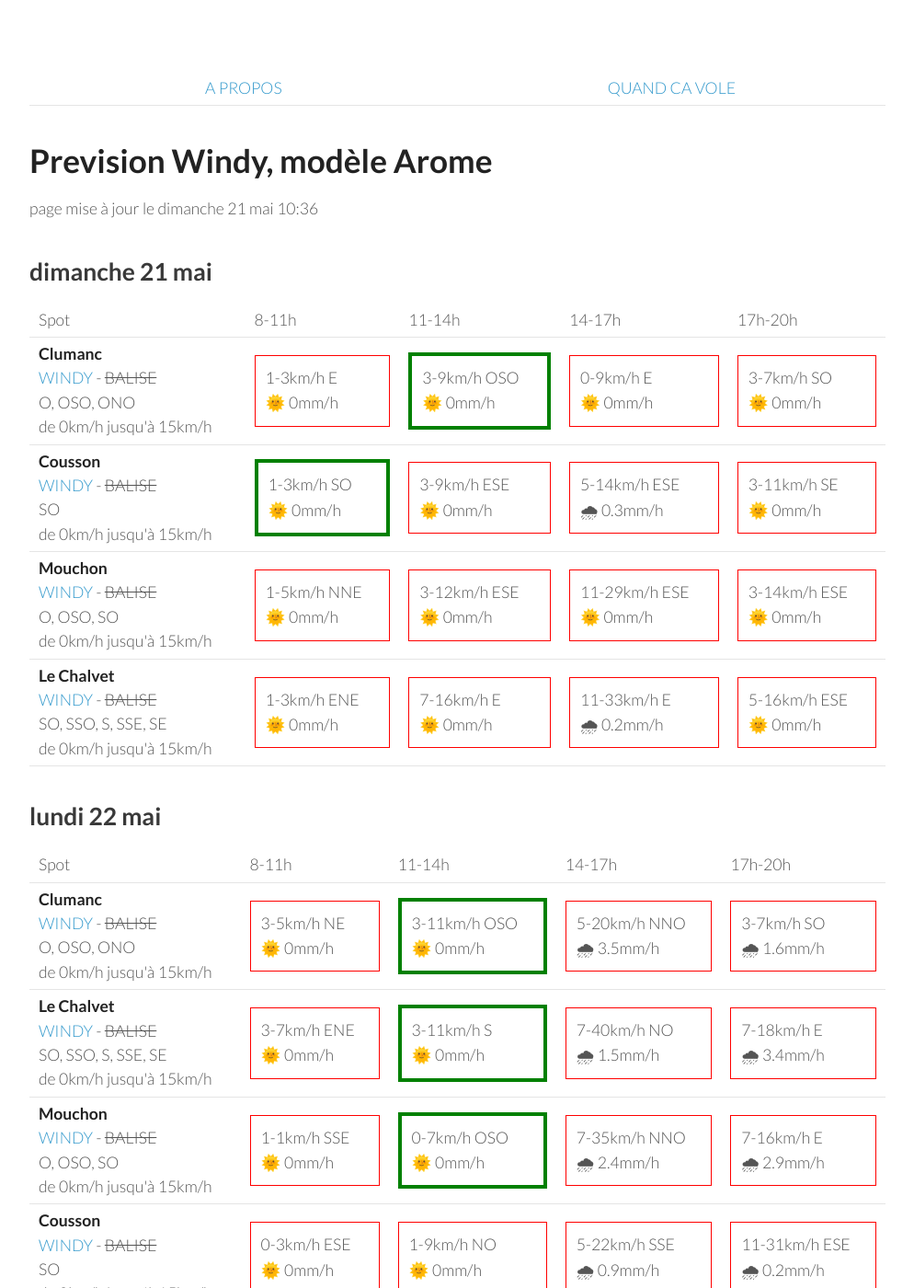
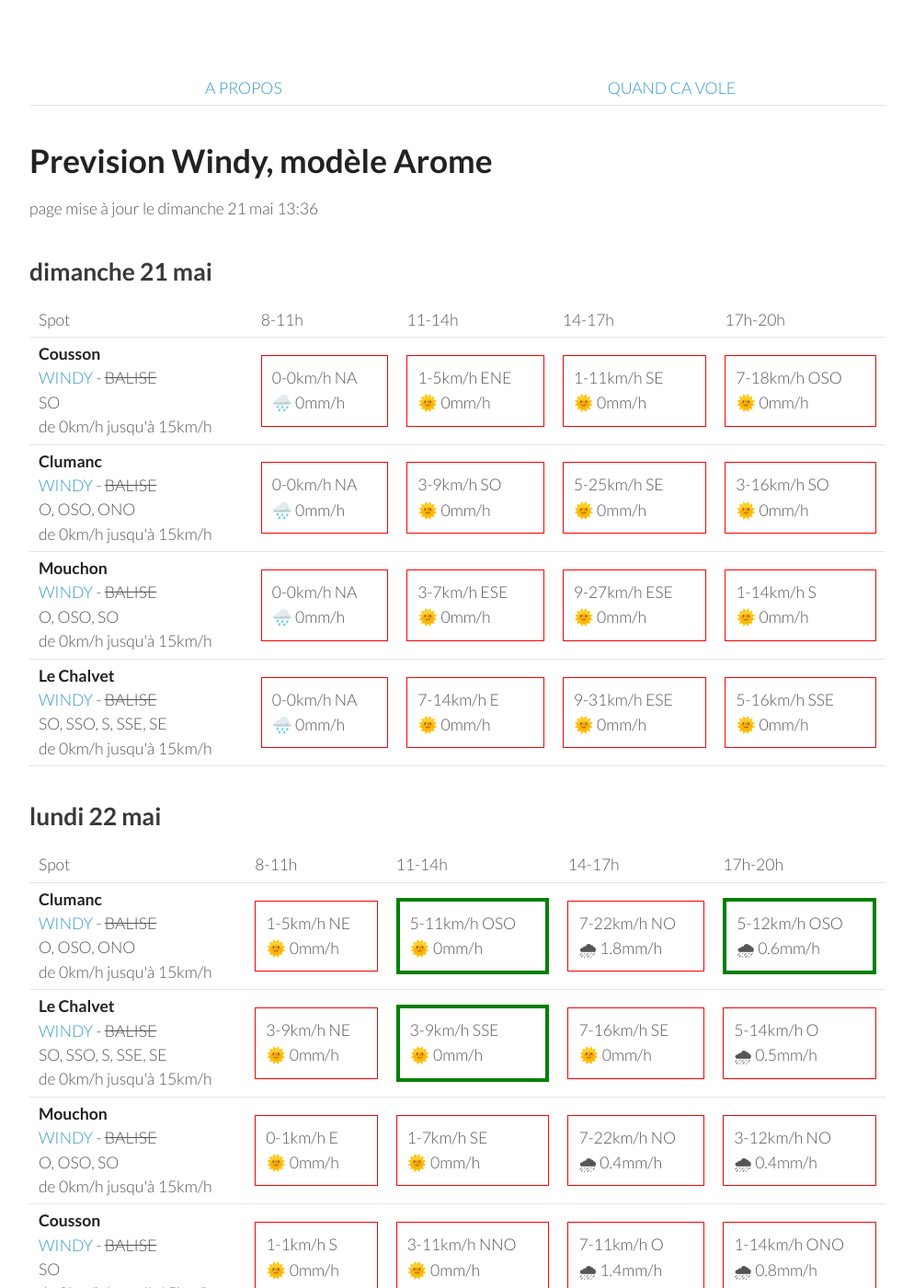
Before and after one commit to parapente-dans-le-nord/parapente-dans-le-nord.github.io, a Jekyll site: the page built from saint_andre.markdown, in a window 1280 px wide and 1400 px high. Shown: the whole window at 92% size, without its empty margins (26-1020 px from the left). Built offline with Jekyll 4.4.1, drawn with Linux system fonts in a browser that asks for light colours.

Commit message:
update index.markdown

```diff
--- a/saint_andre.markdown
+++ b/saint_andre.markdown
@@ -7,7 +7,7 @@ title:  "Tous les spots"
 {: .links}
 
 # Prevision Windy, modèle Arome
-page mise à jour le dimanche 21 mai 10:36
+page mise à jour le dimanche 21 mai 13:36
 
 ## dimanche 21 mai
 
@@ -22,43 +22,39 @@ page mise à jour le dimanche 21 mai 10:36
       <td>17h-20h</td>
     </tr>
 <tr>
-        <td><strong>Clumanc</strong><br><a href="https://windy.com/44.027/6.402?43.914,6.403,10,m:eSxaglP">WINDY</a> - <span class="no-balise"> BALISE </span><br> <span class="vent-favorable">O, OSO, ONO</span><br><span class="force-vent">de 0km/h jusqu'à 15km/h</span> </td>
+        <td><strong>Cousson</strong><br><a href="https://windy.com/44.054/6.240?43.940,6.241,10,m:eSAaglz">WINDY</a> - <span class="no-balise"> BALISE </span><br> <span class="vent-favorable">SO</span><br><span class="force-vent">de 0km/h jusqu'à 15km/h</span> </td>
 
-            <td><div class="not-flyable"><p>1-3km/h E</p><p>🌞 0mm/h</p></div></td>
-            <td><div class="flyable"><p>3-9km/h OSO</p><p>🌞 0mm/h</p></div></td>
-            <td><div class="not-flyable"><p>0-9km/h E</p><p>🌞 0mm/h</p></div></td>
-            <td><div class="not-flyable"><p>3-7km/h SO</p><p>🌞 0mm/h</p></div></td>
-
+            <td><div class="not-flyable"><p>0-0km/h NA</p><p>🌧️ 0mm/h</p></div></td>
+            <td><div class="not-flyable"><p>1-5km/h ENE</p><p>🌞 0mm/h</p></div></td>
+            <td><div class="not-flyable"><p>1-11km/h SE</p><p>🌞 0mm/h</p></div></td>
+            <td><div class="not-flyable"><p>7-18km/h OSO</p><p>🌞 0mm/h</p></div></td>
 
     </tr>
 <tr>
-        <td><strong>Cousson</strong><br><a href="https://windy.com/44.054/6.240?43.940,6.241,10,m:eSAaglz">WINDY</a> - <span class="no-balise"> BALISE </span><br> <span class="vent-favorable">SO</span><br><span class="force-vent">de 0km/h jusqu'à 15km/h</span> </td>
+        <td><strong>Clumanc</strong><br><a href="https://windy.com/44.027/6.402?43.914,6.403,10,m:eSxaglP">WINDY</a> - <span class="no-balise"> BALISE </span><br> <span class="vent-favorable">O, OSO, ONO</span><br><span class="force-vent">de 0km/h jusqu'à 15km/h</span> </td>
 
-            <td><div class="flyable"><p>1-3km/h SO</p><p>🌞 0mm/h</p></div></td>
-            <td><div class="not-flyable"><p>3-9km/h ESE</p><p>🌞 0mm/h</p></div></td>
-            <td><div class="not-flyable"><p>5-14km/h ESE</p><p>🌧 0.3mm/h</p></div></td>
-            <td><div class="not-flyable"><p>3-11km/h SE</p><p>🌞 0mm/h</p></div></td>
-
+            <td><div class="not-flyable"><p>0-0km/h NA</p><p>🌧️ 0mm/h</p></div></td>
+            <td><div class="not-flyable"><p>3-9km/h SO</p><p>🌞 0mm/h</p></div></td>
+            <td><div class="not-flyable"><p>5-25km/h SE</p><p>🌞 0mm/h</p></div></td>
+            <td><div class="not-flyable"><p>3-16km/h SO</p><p>🌞 0mm/h</p></div></td>
 
     </tr>
 <tr>
         <td><strong>Mouchon</strong><br><a href="https://windy.com/43.992/6.424?43.878,6.425,10,m:eSuaglR">WINDY</a> - <span class="no-balise"> BALISE </span><br> <span class="vent-favorable">O, OSO, SO</span><br><span class="force-vent">de 0km/h jusqu'à 15km/h</span> </td>
 
-            <td><div class="not-flyable"><p>1-5km/h NNE</p><p>🌞 0mm/h</p></div></td>
-            <td><div class="not-flyable"><p>3-12km/h ESE</p><p>🌞 0mm/h</p></div></td>
-            <td><div class="not-flyable"><p>11-29km/h ESE</p><p>🌞 0mm/h</p></div></td>
-            <td><div class="not-flyable"><p>3-14km/h ESE</p><p>🌞 0mm/h</p></div></td>
-
+            <td><div class="not-flyable"><p>0-0km/h NA</p><p>🌧️ 0mm/h</p></div></td>
+            <td><div class="not-flyable"><p>3-7km/h ESE</p><p>🌞 0mm/h</p></div></td>
+            <td><div class="not-flyable"><p>9-27km/h ESE</p><p>🌞 0mm/h</p></div></td>
+            <td><div class="not-flyable"><p>1-14km/h S</p><p>🌞 0mm/h</p></div></td>
 
     </tr>
 <tr>
         <td><strong>Le Chalvet</strong><br><a href="https://windy.com/43.979/6.480?43.866,6.480,10,m:eSsaglX">WINDY</a> - <span class="no-balise"> BALISE </span><br> <span class="vent-favorable">SO, SSO, S, SSE, SE</span><br><span class="force-vent">de 0km/h jusqu'à 15km/h</span> </td>
 
-            <td><div class="not-flyable"><p>1-3km/h ENE</p><p>🌞 0mm/h</p></div></td>
-            <td><div class="not-flyable"><p>7-16km/h E</p><p>🌞 0mm/h</p></div></td>
-            <td><div class="not-flyable"><p>11-33km/h E</p><p>🌧 0.2mm/h</p></div></td>
-            <td><div class="not-flyable"><p>5-16km/h ESE</p><p>🌞 0mm/h</p></div></td>
-
+            <td><div class="not-flyable"><p>0-0km/h NA</p><p>🌧️ 0mm/h</p></div></td>
+            <td><div class="not-flyable"><p>7-14km/h E</p><p>🌞 0mm/h</p></div></td>
+            <td><div class="not-flyable"><p>9-31km/h ESE</p><p>🌞 0mm/h</p></div></td>
+            <td><div class="not-flyable"><p>5-16km/h SSE</p><p>🌞 0mm/h</p></div></td>
 
     </tr>
 
@@ -80,40 +76,40 @@ page mise à jour le dimanche 21 mai 10:36
 <tr>
         <td><strong>Clumanc</strong><br><a href="https://windy.com/44.027/6.402?43.914,6.403,10,m:eSxaglP">WINDY</a> - <span class="no-balise"> BALISE </span><br> <span class="vent-favorable">O, OSO, ONO</span><br><span class="force-vent">de 0km/h jusqu'à 15km/h</span> </td>
 
-            <td><div class="not-flyable"><p>3-5km/h NE</p><p>🌞 0mm/h</p></div></td>
-            <td><div class="flyable"><p>3-11km/h OSO</p><p>🌞 0mm/h</p></div></td>
-            <td><div class="not-flyable"><p>5-20km/h NNO</p><p>🌧 3.5mm/h</p></div></td>
-            <td><div class="not-flyable"><p>3-7km/h SO</p><p>🌧 1.6mm/h</p></div></td>
+            <td><div class="not-flyable"><p>1-5km/h NE</p><p>🌞 0mm/h</p></div></td>
+            <td><div class="flyable"><p>5-11km/h OSO</p><p>🌞 0mm/h</p></div></td>
+            <td><div class="not-flyable"><p>7-22km/h NO</p><p>🌧 1.8mm/h</p></div></td>
+            <td><div class="flyable"><p>5-12km/h OSO</p><p>🌧 0.6mm/h</p></div></td>
 
 
     </tr>
 <tr>
         <td><strong>Le Chalvet</strong><br><a href="https://windy.com/43.979/6.480?43.866,6.480,10,m:eSsaglX">WINDY</a> - <span class="no-balise"> BALISE </span><br> <span class="vent-favorable">SO, SSO, S, SSE, SE</span><br><span class="force-vent">de 0km/h jusqu'à 15km/h</span> </td>
 
-            <td><div class="not-flyable"><p>3-7km/h ENE</p><p>🌞 0mm/h</p></div></td>
-            <td><div class="flyable"><p>3-11km/h S</p><p>🌞 0mm/h</p></div></td>
-            <td><div class="not-flyable"><p>7-40km/h NO</p><p>🌧 1.5mm/h</p></div></td>
-            <td><div class="not-flyable"><p>7-18km/h E</p><p>🌧 3.4mm/h</p></div></td>
+            <td><div class="not-flyable"><p>3-9km/h NE</p><p>🌞 0mm/h</p></div></td>
+            <td><div class="flyable"><p>3-9km/h SSE</p><p>🌞 0mm/h</p></div></td>
+            <td><div class="not-flyable"><p>7-16km/h SE</p><p>🌞 0mm/h</p></div></td>
+            <td><div class="not-flyable"><p>5-14km/h O</p><p>🌧 0.5mm/h</p></div></td>
 
 
     </tr>
 <tr>
         <td><strong>Mouchon</strong><br><a href="https://windy.com/43.992/6.424?43.878,6.425,10,m:eSuaglR">WINDY</a> - <span class="no-balise"> BALISE </span><br> <span class="vent-favorable">O, OSO, SO</span><br><span class="force-vent">de 0km/h jusqu'à 15km/h</span> </td>
 
-            <td><div class="not-flyable"><p>1-1km/h SSE</p><p>🌞 0mm/h</p></div></td>
-            <td><div class="flyable"><p>0-7km/h OSO</p><p>🌞 0mm/h</p></div></td>
-            <td><div class="not-flyable"><p>7-35km/h NNO</p><p>🌧 2.4mm/h</p></div></td>
-            <td><div class="not-flyable"><p>7-16km/h E</p><p>🌧 2.9mm/h</p></div></td>
+            <td><div class="not-flyable"><p>0-1km/h E</p><p>🌞 0mm/h</p></div></td>
+            <td><div class="not-flyable"><p>1-7km/h SE</p><p>🌞 0mm/h</p></div></td>
+            <td><div class="not-flyable"><p>7-22km/h NO</p><p>🌧 0.4mm/h</p></div></td>
+            <td><div class="not-flyable"><p>3-12km/h NO</p><p>🌧 0.4mm/h</p></div></td>
 
 
     </tr>
 <tr>
         <td><strong>Cousson</strong><br><a href="https://windy.com/44.054/6.240?43.940,6.241,10,m:eSAaglz">WINDY</a> - <span class="no-balise"> BALISE </span><br> <span class="vent-favorable">SO</span><br><span class="force-vent">de 0km/h jusqu'à 15km/h</span> </td>
 
-            <td><div class="not-flyable"><p>0-3km/h ESE</p><p>🌞 0mm/h</p></div></td>
-            <td><div class="not-flyable"><p>1-9km/h NO</p><p>🌞 0mm/h</p></div></td>
-            <td><div class="not-flyable"><p>5-22km/h SSE</p><p>🌧 0.9mm/h</p></div></td>
-            <td><div class="not-flyable"><p>11-31km/h ESE</p><p>🌧 0.2mm/h</p></div></td>
+            <td><div class="not-flyable"><p>1-1km/h S</p><p>🌞 0mm/h</p></div></td>
+            <td><div class="not-flyable"><p>3-11km/h NNO</p><p>🌞 0mm/h</p></div></td>
+            <td><div class="not-flyable"><p>7-11km/h O</p><p>🌧 1.4mm/h</p></div></td>
+            <td><div class="not-flyable"><p>1-14km/h ONO</p><p>🌧 0.8mm/h</p></div></td>
 
 
     </tr>
```
